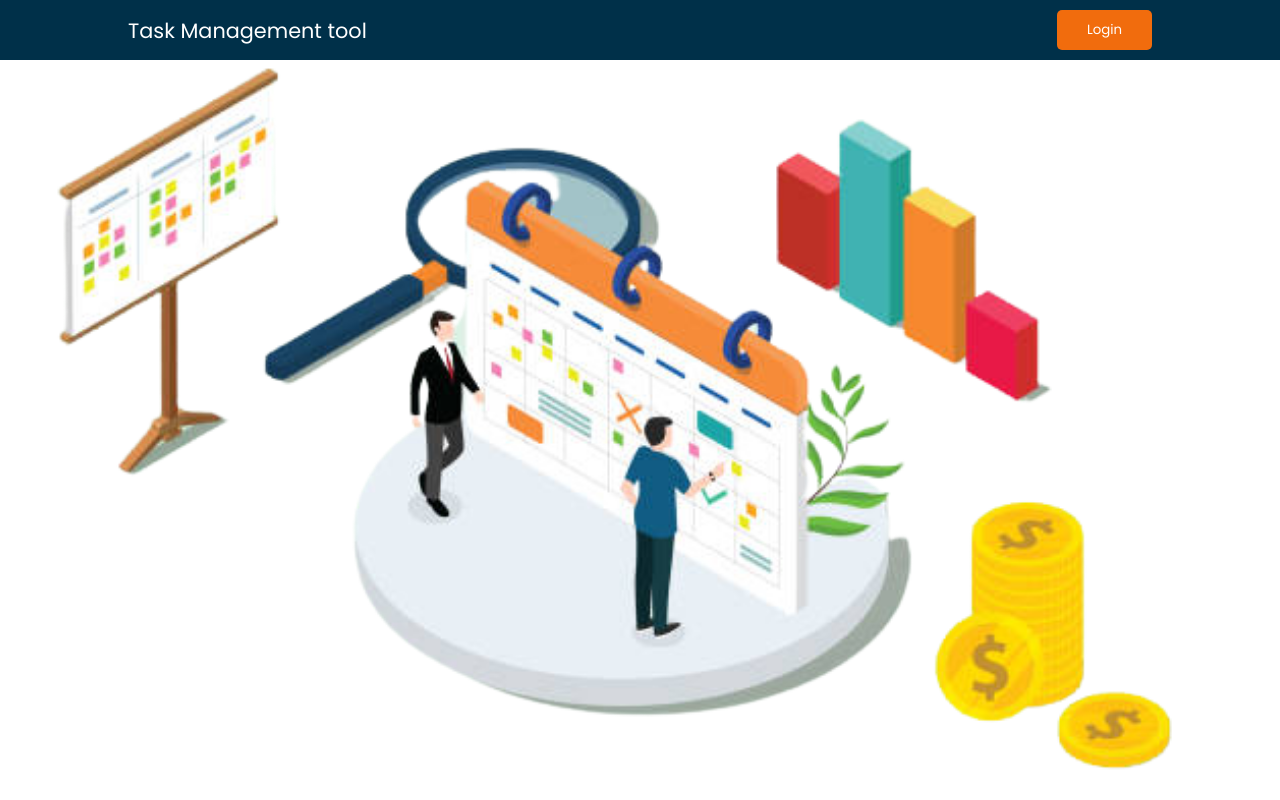
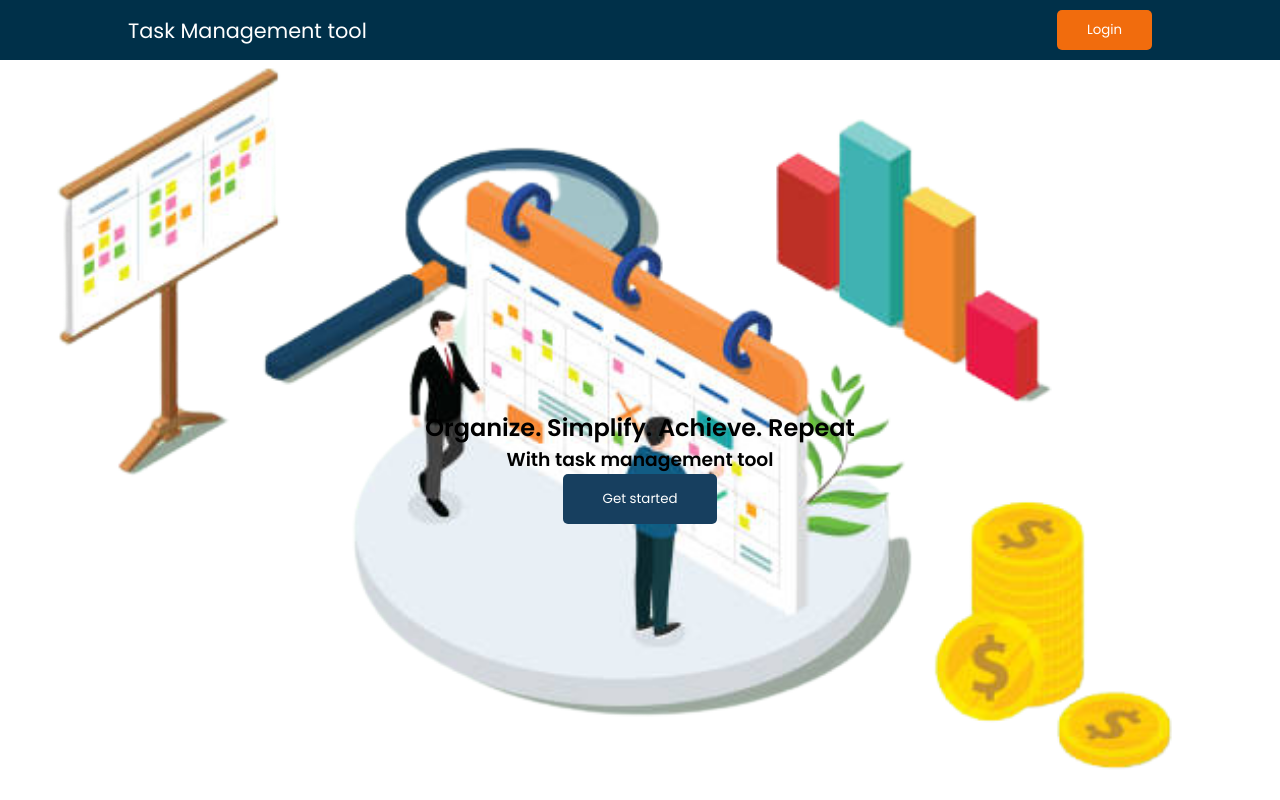
Before and after one commit to charityandani/Task-management-tool, a React (Create React App) app in the folder task-management/: page / in a window 1280 px wide. Built offline with nearby package versions, Linux system fonts and the light colour scheme.

Commit message:
added content on the body of the page

```diff
--- a/task-management/src/App.css
+++ b/task-management/src/App.css
@@ -53,3 +53,20 @@ body{
   border: none;
   border-radius: 5px;
 }
+
+.content{
+
+  align-items: center;
+  text-align: center;
+  padding-top: 350px;
+
+}
+
+.signin-button{
+
+  background-color: #173F5F;
+  color: white;
+  padding: 15px 40px;
+  border: none;
+  border-radius: 5px;
+}
--- a/task-management/src/Components/Main.js
+++ b/task-management/src/Components/Main.js
@@ -1,10 +1,16 @@
+
+import SigninBtn from "./SigninBtn";
+
+
 export default function Main(){
 
 return(
 
     <div className="content">
         <main>
-          {/* Your main content goes here */}
+        <h2>Organize. Simplify. Achieve. Repeat</h2>
+        <h3>With task management tool</h3>
+        <SigninBtn></SigninBtn>
         </main>
       </div>
 
--- /dev/null
+++ b/task-management/src/Components/SigninBtn.js
@@ -0,0 +1,5 @@
+export default function SigninBtn(){
+
+return <button className="signin-button">Get started</button>
+
+}
```
